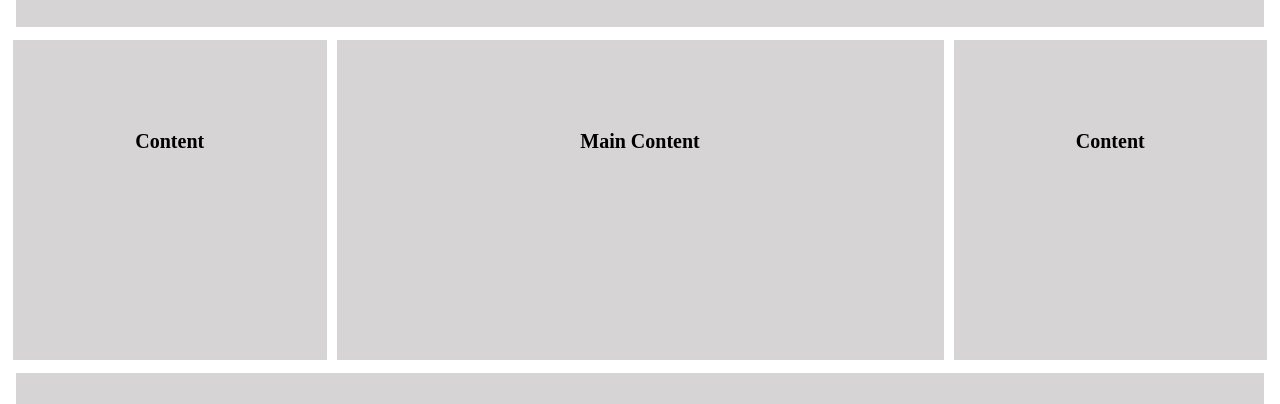
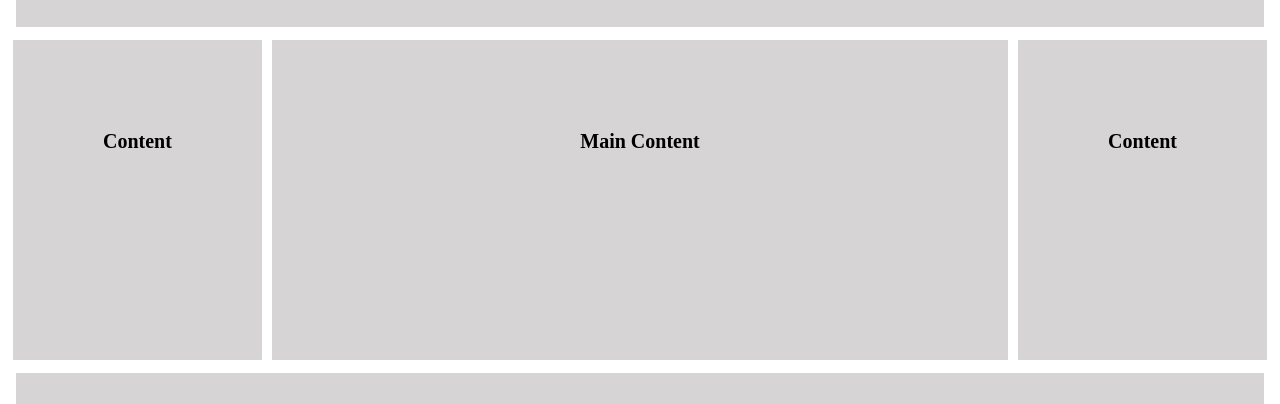
Before and after one commit to Sheraztahir20/Assignment-CssLayout-Sylani, a plain HTML site: page index.html in a window 1280 px wide. Shown: the part 197-601 px from the top of the page. Drawn offline with Linux system fonts and the light colour scheme.

Commit message:
Updated Project

```diff
--- a/style.css
+++ b/style.css
@@ -26,7 +26,7 @@
   .column.side {
      -webkit-flex: 1;
      -ms-flex: 1;
-     flex: 1;
+     flex: 0;
      margin: 5px;
      background-color: #d6d4d4;
 
```
